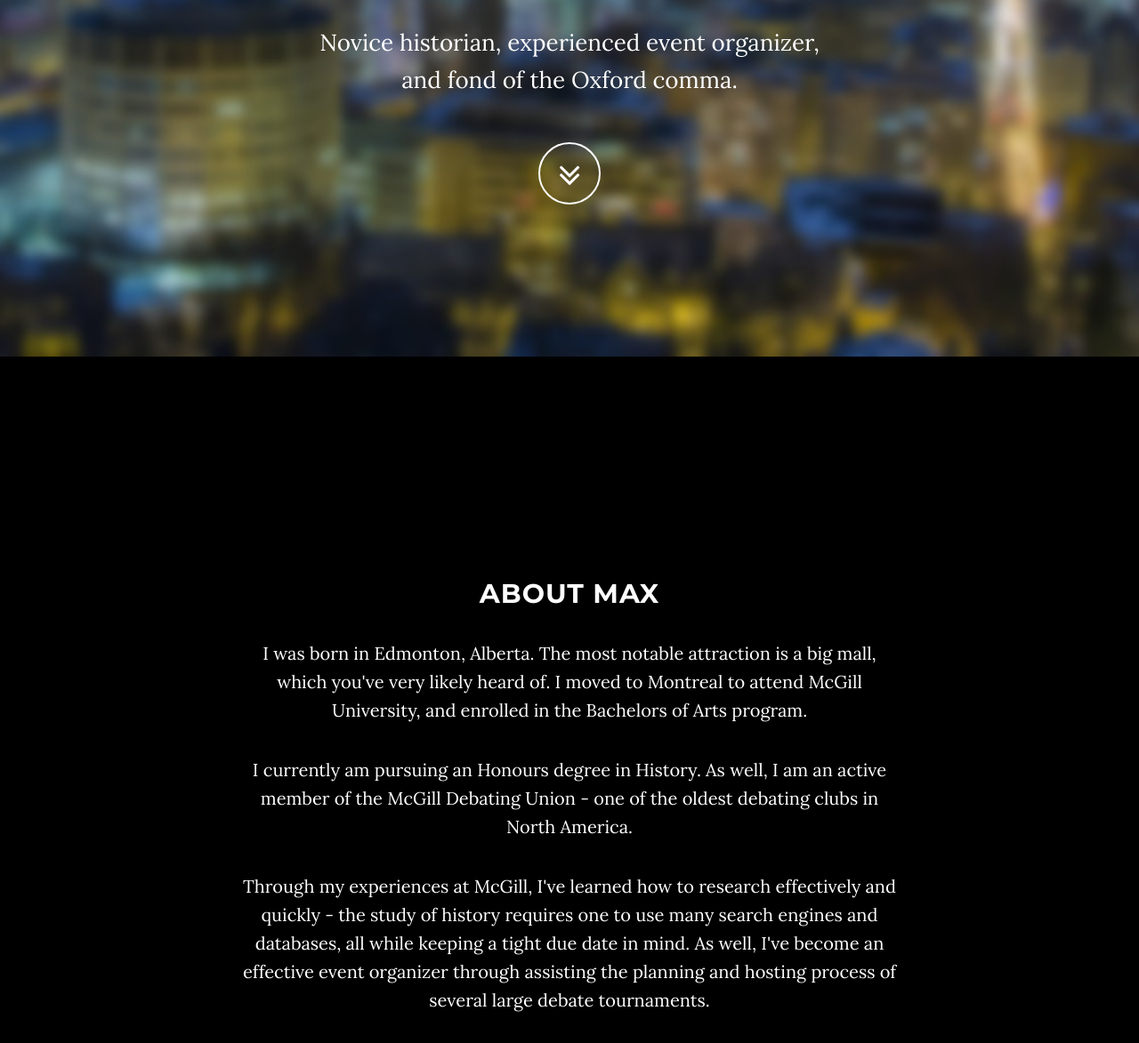
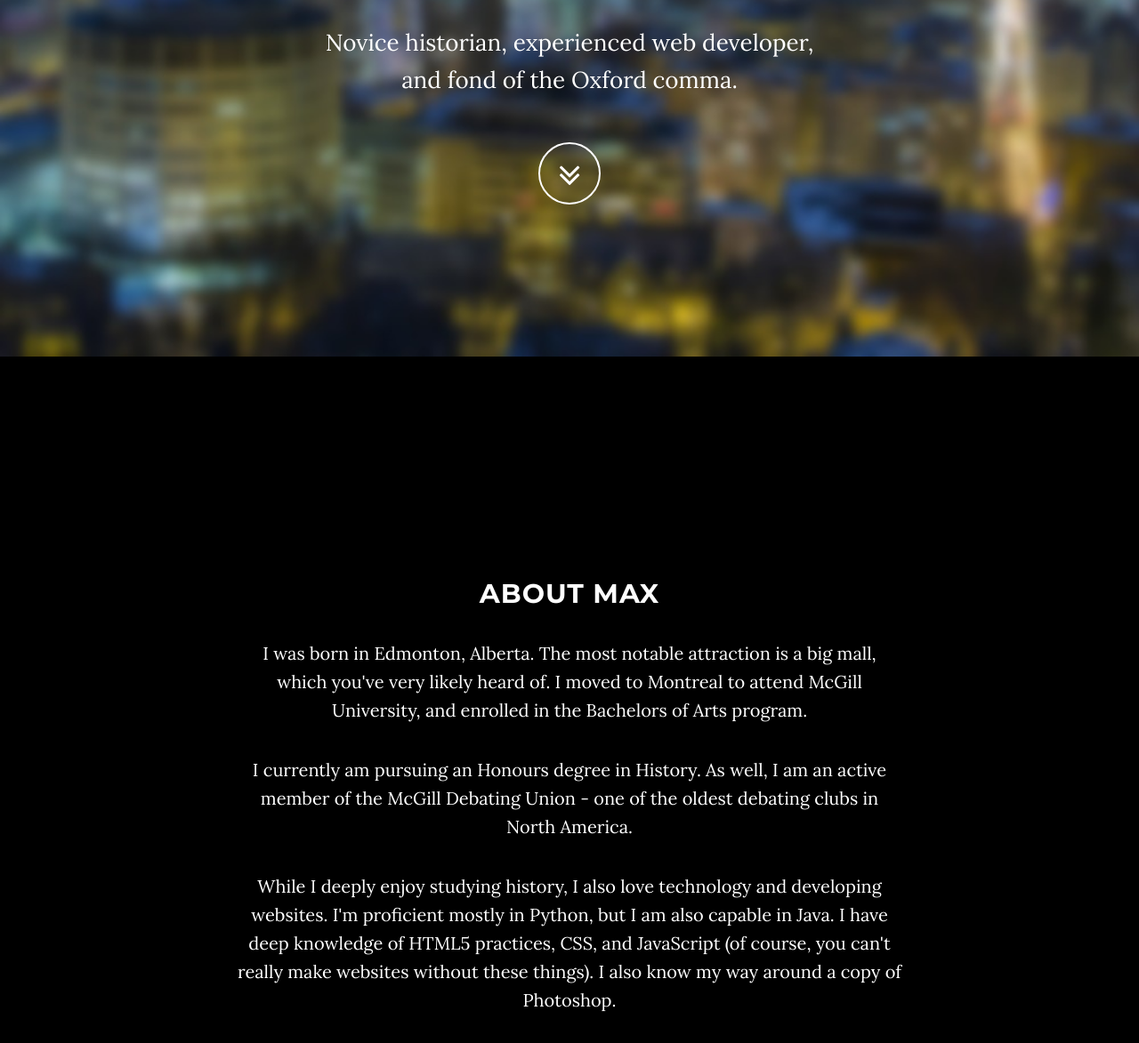
Before and after one commit to MaxHarrington/maxharrington.github.io, a plain HTML site: page index.html in a window 1280 px wide. Shown: the part 399-1572 px from the top of the page at 89% size. Drawn offline with Linux system fonts and the light colour scheme.

Commit message:
Update index.html

```diff
--- a/index.html
+++ b/index.html
@@ -76,7 +76,7 @@
                 <div class="row">
                     <div class="col-md-8 col-md-offset-2">
                         <h1 class="brand-heading">Max Harrington</h1>
-                        <p class="intro-text">Novice historian, experienced event organizer,<br> and fond of the Oxford comma.</p>
+                        <p class="intro-text">Novice historian, experienced web developer,<br> and fond of the Oxford comma.</p>
                         <a href="#about" class="btn btn-circle page-scroll">
                             <i class="fa fa-angle-double-down animated"></i>
                         </a>
@@ -96,6 +96,9 @@
                 </p>
                 <p>
                     I currently am pursuing an Honours degree in History. As well, I am an active member of the McGill Debating Union - one of the oldest debating clubs in North America.
+                </p>
+                <p>
+                    While I deeply enjoy studying history, I also love technology and developing websites. I'm proficient mostly in Python, but I am also capable in Java. I have deep knowledge of HTML5 practices, CSS, and JavaScript (of course, you can't really make websites without these things). I also know my way around a copy of Photoshop.
                 </p>
                 <p>
                     Through my experiences at McGill, I've learned how to research effectively and quickly - the study of history requires one to use many search engines and databases, all while keeping a tight due date in mind. As well, I've become an effective event organizer through assisting the planning and hosting process of several large debate tournaments.
```
